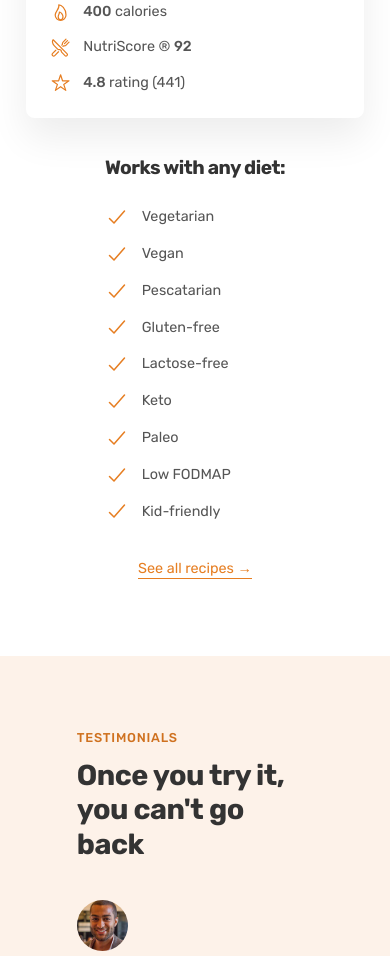
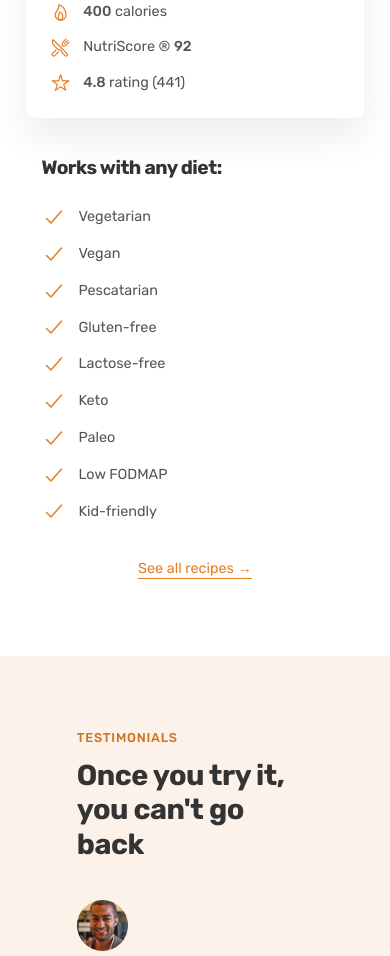
Before and after one commit to ujunwa22-app/omnifood, a plain HTML site: page index.html in a window 390 px wide. Shown: the part 3913-4869 px from the top of the page. Drawn offline with nearby package versions, Linux system fonts and the light colour scheme; some packages are replaced by stand-ins of ours; a script that the page names is missing.

Commit message:
Worked on the Diet on 59em

```diff
--- a/css/queries.css
+++ b/css/queries.css
@@ -353,4 +353,10 @@
     margin-right: 0;
     margin-bottom: 4.8rem;
   }
+
+  .diets {
+    justify-self: start;
+    padding-left: 2rem;
+    width: 100%;
+  }
 }
```
